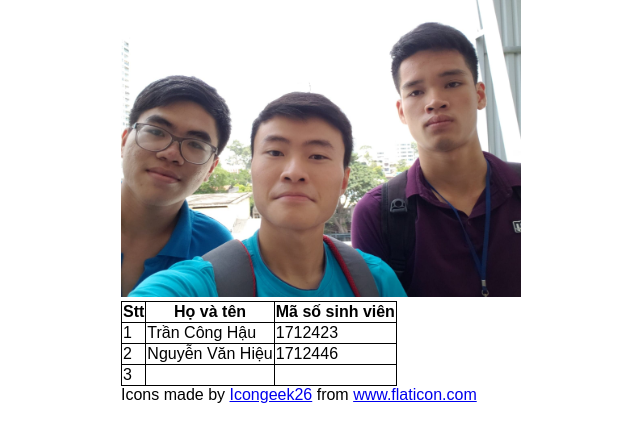
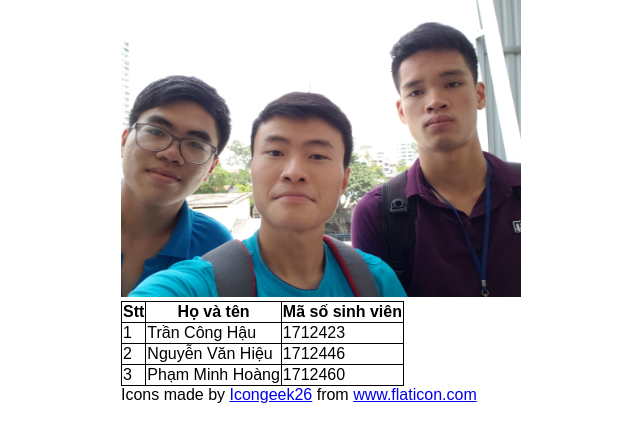
Before and after one commit to nvhieu4899/nvhieu4899.github.io, a plain HTML site: page default.html in a window 1280 px wide. Shown: the part 83-524 px from the top of the page, without its empty margins (319-959 px from the left). Drawn offline with Linux system fonts and the light colour scheme.

Commit message:
đã edit

```diff
--- a/default.html
+++ b/default.html
@@ -29,7 +29,7 @@
         <img src ="./images/hinhchung.jpg" width="400px" usemap="#membermap">
         <map name="membermap">
             <area shape="rect" coords="260,20,370,150" href="./members/1712446/1712446.html" alt="Hiệu" title="Hiệu">
-            <area shape="rect" coords="120,90,240,240" href="mercur.htm" alt="Hoàng" title = "Hoàng">
+            <area shape="rect" coords="120,90,240,240" href="./members/1712460/1712460.html" alt="Hoàng" title = "Hoàng">
             <area shape="rect" coords="0,80,110,220" href="./members/1712423/1712423.html" alt="Hậu" title = "Hậu">
         </map>
         <table>
@@ -49,8 +49,8 @@
             </tr>
             <tr>
                 <td>3</td>
-                <td></td>
-                <td></td>
+                <td>Phạm Minh Hoàng</td>
+                <td>1712460</td>
             </tr>
         </table>
     </body>
```
